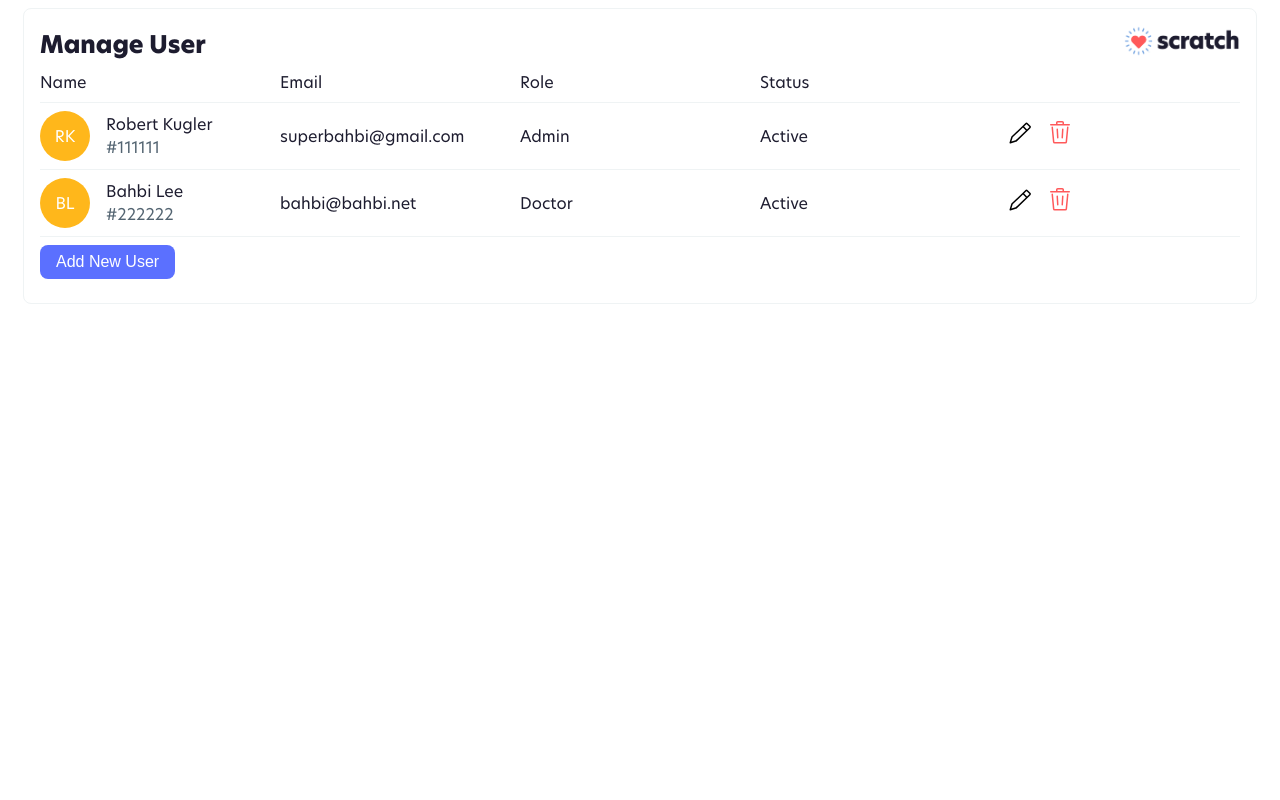
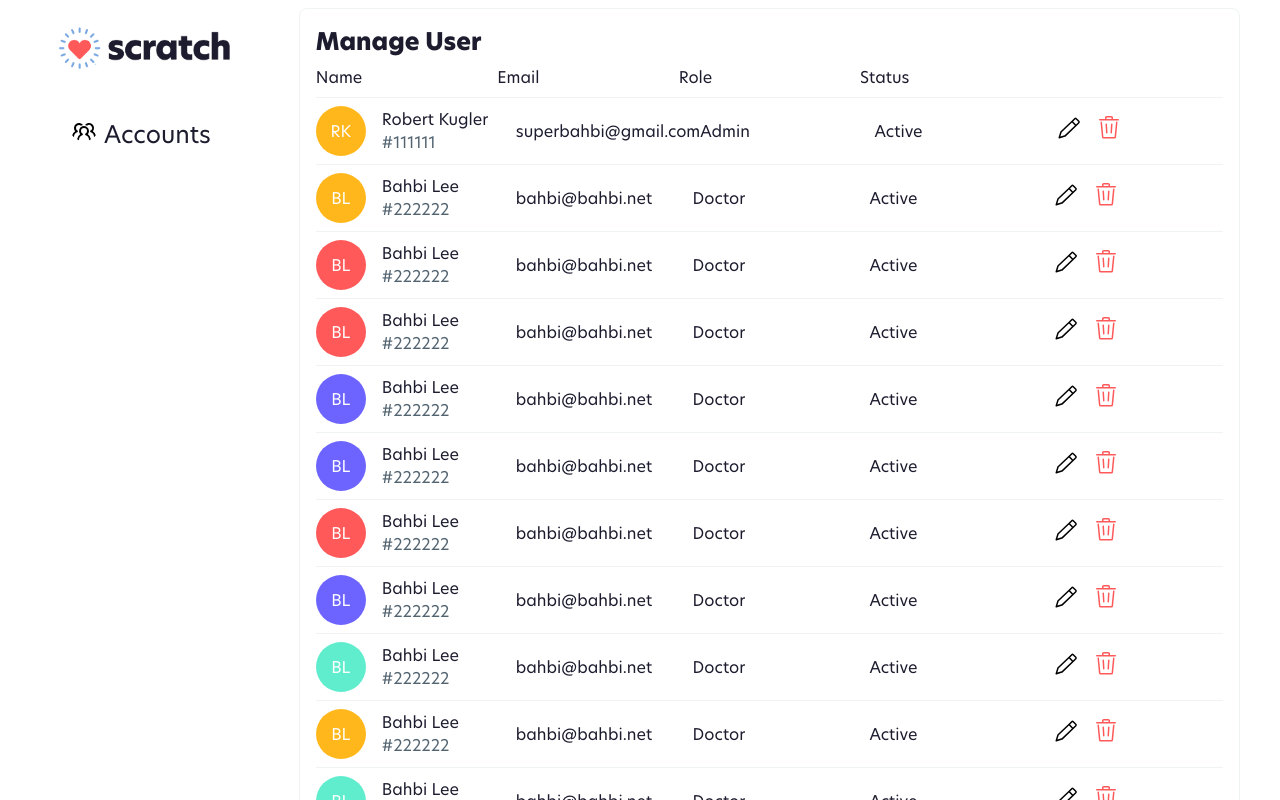
Before and after one commit to superbahbi/scratchpay-assessment, a React (Create React App) app in the folder web/: page / in a window 1280 px wide. Shown: the top 800 px of the page. Built offline with nearby package versions, Linux system fonts and the light colour scheme.

Commit message:
added layout and navbar
fix button styling
added account svg

```diff
--- a/web/src/App.tsx
+++ b/web/src/App.tsx
@@ -1,12 +1,23 @@
 import React from "react";
 import "./App.css";
+import styled from "styled-components";
 import { ThemeProvider } from "styled-components";
 import Theme from "./Theme";
 import ManageUser from "./Views/ManageUser";
+import Navbar from "./Components/Navbar";
+
+const Layout = styled.div`
+  display: flex;
+  max-width: 1200px;
+  margin: 0 auto;
+`;
 function App() {
   return (
     <ThemeProvider theme={Theme}>
-      <ManageUser />
+      <Layout>
+        <Navbar />
+        <ManageUser />
+      </Layout>
     </ThemeProvider>
   );
 }
--- a/web/src/Components/Button.tsx
+++ b/web/src/Components/Button.tsx
@@ -1,7 +1,10 @@
 import React from "react";
 import styled from "styled-components";
 
-const StyledButton = styled.button`
+const StyledButton = styled.div`
+  display: flex;
+  justify-content: flex-end;
+  .button {
     background-color: ${(props) => props.theme.color.primary.midnight50};
     color: ${(props) => props.theme.color.default.white};
     font-size: 1rem;
@@ -12,11 +15,16 @@ const StyledButton = styled.button`
     &:hover {
       opacity: 0.9;
     }
+  }
 `;
 
 interface ButtonProps {}
 
 const Button: React.FC<ButtonProps> = () => {
-  return <StyledButton>Add New User</StyledButton>;
+  return (
+    <StyledButton>
+      <button className="button">Add New User</button>
+    </StyledButton>
+  );
 };
 export default Button;
--- /dev/null
+++ b/web/src/Components/Navbar.tsx
@@ -0,0 +1,60 @@
+import React from "react";
+import Logo from "../Assets/Images/Brand-logo-Scratch-Horz-RGB@2x.png";
+import styled from "styled-components";
+import { ReactComponent as Account } from "../Assets/Icons/account.svg";
+const StyledNavbar = styled.nav`
+  display: flex;
+  width: 300px;
+  padding: 1rem;
+  ul {
+    list-style-type: none;
+    margin: 0;
+    padding: 0;
+    position: fixed;
+
+    overflow: auto;
+    .logo {
+      padding-bottom: 2rem;
+      img {
+        height: 3em;
+      }
+    }
+    li {
+      display: flex;
+      a {
+        display: block;
+        padding: 0.5rem 1rem;
+        text-decoration: none;
+        .icon {
+          padding-right: 0.5rem;
+        }
+        .text {
+          color: ${(props) => props.theme.color.primary.midnight100};
+          font-size: 1.5rem;
+        }
+      }
+    }
+  }
+`;
+interface NavbarProps {}
+
+const Navbar: React.FC<NavbarProps> = ({}) => {
+  return (
+    <StyledNavbar>
+      <ul>
+        <div className="logo">
+          <img src={Logo} alt="logo" />
+        </div>
+        <li>
+          <a href="#user">
+            <span className="icon">
+              <Account />
+            </span>
+            <span className="text">Accounts</span>
+          </a>
+        </li>
+      </ul>
+    </StyledNavbar>
+  );
+};
+export default Navbar;
--- a/web/src/Views/ManageUser.tsx
+++ b/web/src/Views/ManageUser.tsx
@@ -2,11 +2,9 @@ import React, { useEffect, useState } from "react";
 import styled from "styled-components";
 import List from "../Components/List";
 import Button from "../Components/Button";
-import Logo from "../Assets/Images/Brand-logo-Scratch-Horz-RGB@2x.png";
 import { IUserProps } from "../Utils/Iterfaces";
 const StyledManageUser = styled.div`
-  max-width: 1200px;
-  margin: 0 auto;
+  width: 100%;
   border: 1px solid ${(props) => props.theme.color.default.border};
   border-radius: 0.5em;
   padding: 1em;
@@ -18,11 +16,6 @@ const StyledManageUser = styled.div`
       font-size: 1.5rem;
       font-weight: 800;
       color: ${(props) => props.theme.color.primary.midnight100};
-    }
-    .image {
-      img {
-        height: 2rem;
-      }
     }
   }
 `;
@@ -49,19 +42,95 @@ const ManageUser: React.FC<ManageUserProps> = ({}) => {
         role: "Doctor",
         status: "active",
       },
+      {
+        id: "222222",
+        email: "bahbi@bahbi.net",
+        firstName: "Bahbi",
+        lastName: "Lee",
+        role: "Doctor",
+        status: "active",
+      },
+      {
+        id: "222222",
+        email: "bahbi@bahbi.net",
+        firstName: "Bahbi",
+        lastName: "Lee",
+        role: "Doctor",
+        status: "active",
+      },
+      {
+        id: "222222",
+        email: "bahbi@bahbi.net",
+        firstName: "Bahbi",
+        lastName: "Lee",
+        role: "Doctor",
+        status: "active",
+      },
+      {
+        id: "222222",
+        email: "bahbi@bahbi.net",
+        firstName: "Bahbi",
+        lastName: "Lee",
+        role: "Doctor",
+        status: "active",
+      },
+      {
+        id: "222222",
+        email: "bahbi@bahbi.net",
+        firstName: "Bahbi",
+        lastName: "Lee",
+        role: "Doctor",
+        status: "active",
+      },
+      {
+        id: "222222",
+        email: "bahbi@bahbi.net",
+        firstName: "Bahbi",
+        lastName: "Lee",
+        role: "Doctor",
+        status: "active",
+      },
+      {
+        id: "222222",
+        email: "bahbi@bahbi.net",
+        firstName: "Bahbi",
+        lastName: "Lee",
+        role: "Doctor",
+        status: "active",
+      },
+      {
+        id: "222222",
+        email: "bahbi@bahbi.net",
+        firstName: "Bahbi",
+        lastName: "Lee",
+        role: "Doctor",
+        status: "active",
+      },
+      {
+        id: "222222",
+        email: "bahbi@bahbi.net",
+        firstName: "Bahbi",
+        lastName: "Lee",
+        role: "Doctor",
+        status: "active",
+      },
+      {
+        id: "222222",
+        email: "bahbi@bahbi.net",
+        firstName: "Bahbi",
+        lastName: "Lee",
+        role: "Doctor",
+        status: "active",
+      },
     ]);
   }, []);
   return (
     <StyledManageUser>
       <div className="header">
         <div className="title">Manage User</div>
-        <div className="image">
-          <img src={Logo} alt="logo" />
-        </div>
       </div>
-
-      <List users={users}></List>
-      <Button></Button>
+      <List users={users} />
+      <Button />
     </StyledManageUser>
   );
 };
```
Also changed, not shown: web/src/Assets/Icons/account.svg (added). Lines whose indentation alone changed are shown as unchanged.
